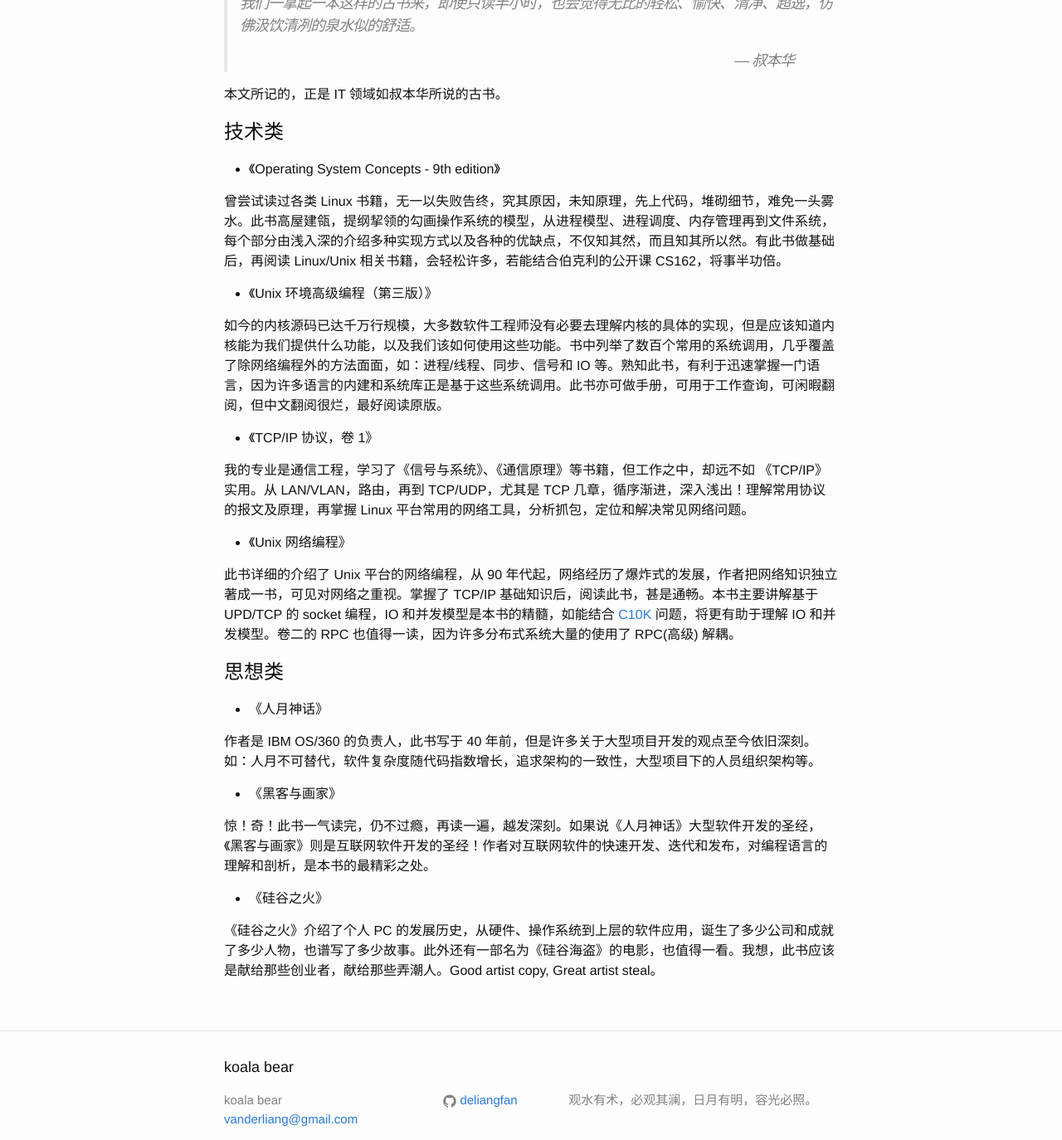
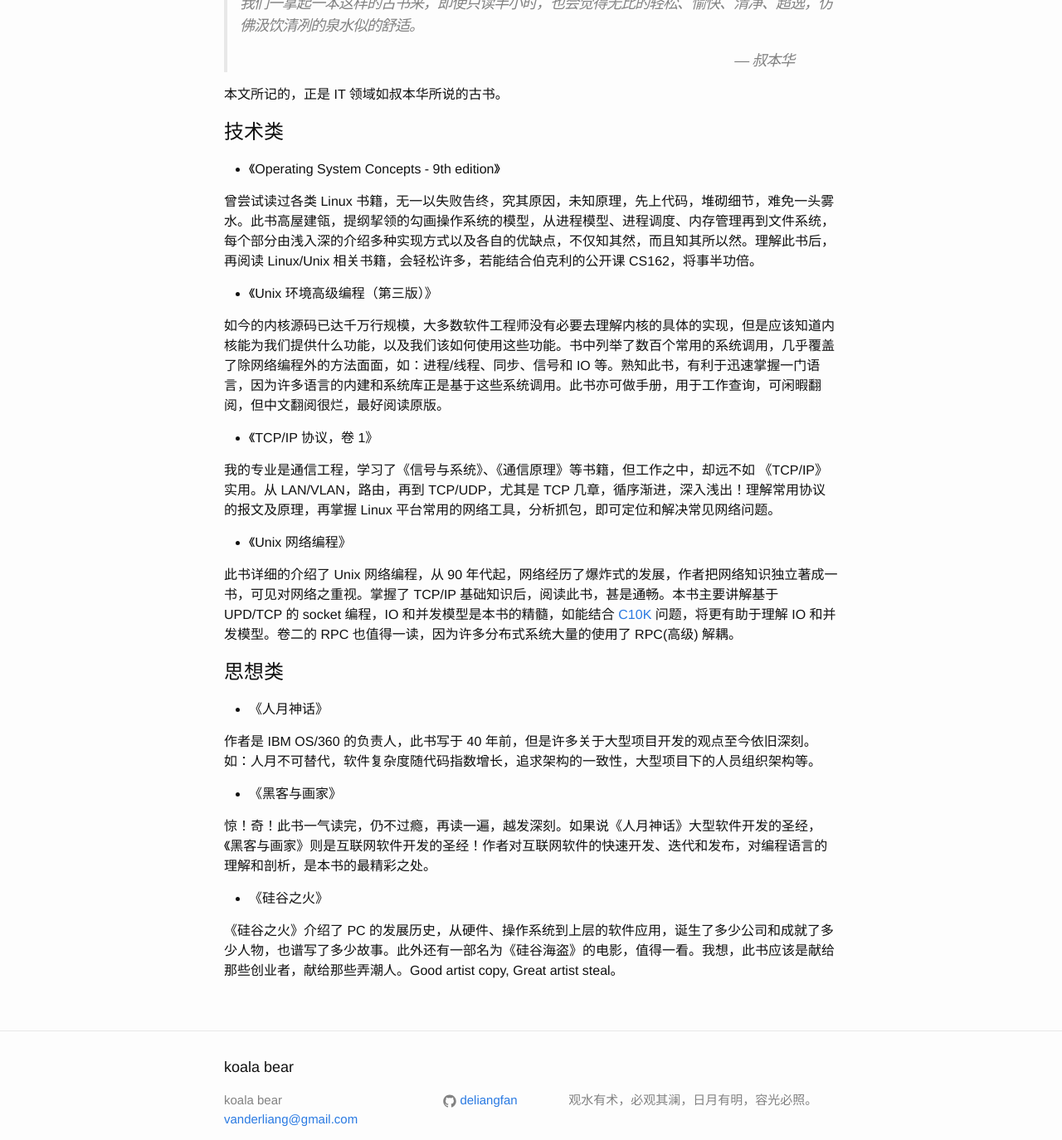
Before and after one commit to DeliangFan/deliangfan.github.io, a Jekyll site: the page built from _posts/2016-11-06-book.markdown, in a window 1280 px wide and 1400 px high, scrolled down 522 px, cut to the strip 26-1400 px from the top of the window. Shown: the whole strip at 83% size. Built offline with Jekyll 4.4.1, drawn with Linux system fonts in a browser that asks for light colours; comment, search, counter and statistics services are not loaded.

Commit message:
update book

```diff
--- a/_posts/2016-11-06-book.markdown
+++ b/_posts/2016-11-06-book.markdown
@@ -18,20 +18,20 @@
 
 - 《Operating System Concepts - 9th edition》
 
-曾尝试读过各类 Linux 书籍，无一以失败告终，究其原因，未知原理，先上代码，堆砌细节，难免一头雾水。此书高屋建瓴，提纲挈领的勾画操作系统的模型，从进程模型、进程调度、内存管理再到文件系统，每个部分由浅入深的介绍多种实现方式以及各种的优缺点，不仅知其然，而且知其所以然。有此书做基础后，再阅读 Linux/Unix 相关书籍，会轻松许多，若能结合伯克利的公开课 CS162，将事半功倍。
+曾尝试读过各类 Linux 书籍，无一以失败告终，究其原因，未知原理，先上代码，堆砌细节，难免一头雾水。此书高屋建瓴，提纲挈领的勾画操作系统的模型，从进程模型、进程调度、内存管理再到文件系统，每个部分由浅入深的介绍多种实现方式以及各自的优缺点，不仅知其然，而且知其所以然。理解此书后，再阅读 Linux/Unix 相关书籍，会轻松许多，若能结合伯克利的公开课 CS162，将事半功倍。
 
 
 - 《Unix 环境高级编程（第三版）》
 
-如今的内核源码已达千万行规模，大多数软件工程师没有必要去理解内核的具体的实现，但是应该知道内核能为我们提供什么功能，以及我们该如何使用这些功能。书中列举了数百个常用的系统调用，几乎覆盖了除网络编程外的方法面面，如：进程/线程、同步、信号和 IO 等。熟知此书，有利于迅速掌握一门语言，因为许多语言的内建和系统库正是基于这些系统调用。此书亦可做手册，可用于工作查询，可闲暇翻阅，但中文翻阅很烂，最好阅读原版。
+如今的内核源码已达千万行规模，大多数软件工程师没有必要去理解内核的具体的实现，但是应该知道内核能为我们提供什么功能，以及我们该如何使用这些功能。书中列举了数百个常用的系统调用，几乎覆盖了除网络编程外的方法面面，如：进程/线程、同步、信号和 IO 等。熟知此书，有利于迅速掌握一门语言，因为许多语言的内建和系统库正是基于这些系统调用。此书亦可做手册，用于工作查询，可闲暇翻阅，但中文翻阅很烂，最好阅读原版。
 
 - 《TCP/IP 协议，卷 1》
 
-我的专业是通信工程，学习了《信号与系统》、《通信原理》等书籍，但工作之中，却远不如 《TCP/IP》实用。从 LAN/VLAN，路由，再到 TCP/UDP，尤其是 TCP 几章，循序渐进，深入浅出！理解常用协议的报文及原理，再掌握 Linux 平台常用的网络工具，分析抓包，定位和解决常见网络问题。
+我的专业是通信工程，学习了《信号与系统》、《通信原理》等书籍，但工作之中，却远不如 《TCP/IP》实用。从 LAN/VLAN，路由，再到 TCP/UDP，尤其是 TCP 几章，循序渐进，深入浅出！理解常用协议的报文及原理，再掌握 Linux 平台常用的网络工具，分析抓包，即可定位和解决常见网络问题。
 
 - 《Unix 网络编程》
 
-此书详细的介绍了 Unix 平台的网络编程，从 90 年代起，网络经历了爆炸式的发展，作者把网络知识独立著成一书，可见对网络之重视。掌握了 TCP/IP 基础知识后，阅读此书，甚是通畅。本书主要讲解基于 UPD/TCP 的 socket 编程，IO 和并发模型是本书的精髓，如能结合 [C10K](http://www.kegel.com/c10k.html) 问题，将更有助于理解 IO 和并发模型。卷二的 RPC 也值得一读，因为许多分布式系统大量的使用了 RPC(高级) 解耦。
+此书详细的介绍了 Unix 网络编程，从 90 年代起，网络经历了爆炸式的发展，作者把网络知识独立著成一书，可见对网络之重视。掌握了 TCP/IP 基础知识后，阅读此书，甚是通畅。本书主要讲解基于 UPD/TCP 的 socket 编程，IO 和并发模型是本书的精髓，如能结合 [C10K](http://www.kegel.com/c10k.html) 问题，将更有助于理解 IO 和并发模型。卷二的 RPC 也值得一读，因为许多分布式系统大量的使用了 RPC(高级) 解耦。
 
 # 思想类
 
@@ -45,4 +45,4 @@
 
 - 《硅谷之火》
 
-《硅谷之火》介绍了个人 PC 的发展历史，从硬件、操作系统到上层的软件应用，诞生了多少公司和成就了多少人物，也谱写了多少故事。此外还有一部名为《硅谷海盗》的电影，也值得一看。我想，此书应该是献给那些创业者，献给那些弄潮人。Good artist copy, Great artist steal。
+《硅谷之火》介绍了 PC 的发展历史，从硬件、操作系统到上层的软件应用，诞生了多少公司和成就了多少人物，也谱写了多少故事。此外还有一部名为《硅谷海盗》的电影，值得一看。我想，此书应该是献给那些创业者，献给那些弄潮人。Good artist copy, Great artist steal。
```
